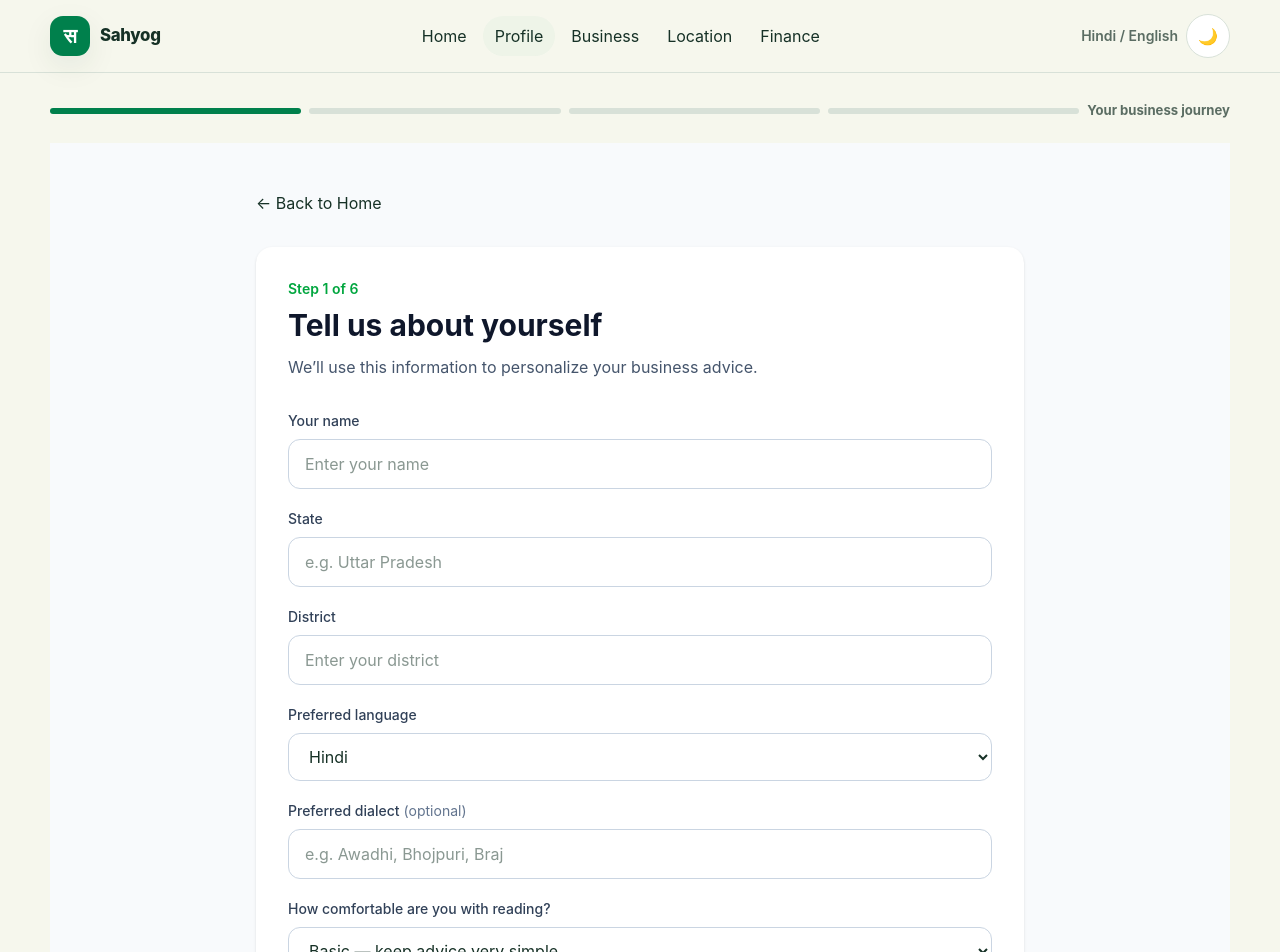
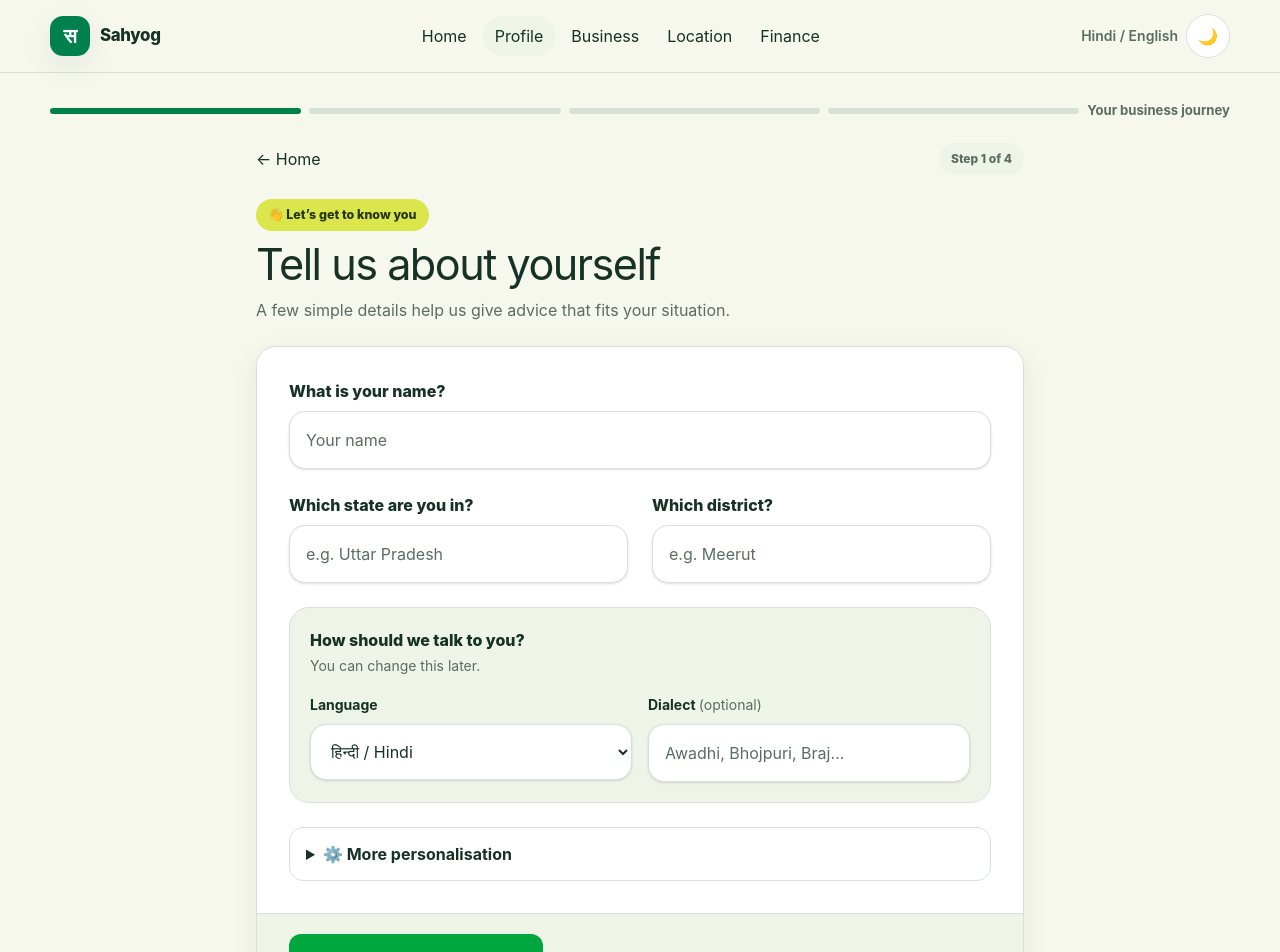
Before and after one commit to BU1lDR/ArthNiti, a React app in the folder frontend/: page /profile in a window 1280 px wide. Shown: the top 952 px of the page. Built offline with nearby package versions, Linux system fonts and the light colour scheme; no server answers; the HTML template or start-up script is replaced by a standard one.

Commit message:
ui: redesign profile onboarding for progressive disclosure

```diff
--- a/frontend/src/pages/ProfilePage.jsx
+++ b/frontend/src/pages/ProfilePage.jsx
@@ -1,159 +1,102 @@
-import { useNavigate } from 'react-router-dom'
-import { Link } from 'react-router-dom'
+import { useNavigate, Link } from 'react-router-dom'
 import { useApp } from '../context/AppContext'
 import Button from '../components/Button'
+
+const fieldClass = 'mt-2 w-full rounded-2xl border border-[var(--color-border)] bg-[var(--color-surface)] px-4 py-4 text-base text-[var(--color-text)] shadow-sm outline-none transition placeholder:text-[var(--color-text-muted)] focus:border-[var(--color-primary-strong)]'
 
 function ProfilePage() {
   const { applicationData, updateSection } = useApp()
   const navigate = useNavigate()
-
   const profile = applicationData.profile
 
   const handleChange = (event) => {
     const { name, value } = event.target
-
-    updateSection('profile', {
-      [name]: value,
-    })
+    updateSection('profile', { [name]: value })
   }
 
   const handleContinue = (event) => {
     event.preventDefault()
-
-    console.log('Profile data:', applicationData.profile)
-
     navigate('/business')
   }
 
   return (
-    <main className="min-h-screen bg-slate-50 px-6 py-12">
-      <div className="mx-auto max-w-3xl">
-        <Link
-          to="/"
-          className="text-sm font-medium text-green-700 hover:text-green-800"
-        >
-          ← Back to Home
+    <section className="mx-auto max-w-3xl">
+      <div className="mb-6 flex items-center justify-between gap-4">
+        <Link to="/" className="text-sm font-bold text-[var(--color-primary-strong)] hover:underline">
+          ← Home
         </Link>
-
-        <div className="mt-8 rounded-2xl bg-white p-8 shadow-sm">
-          <p className="text-sm font-semibold text-green-600">Step 1 of 6</p>
-
-          <h1 className="mt-2 text-3xl font-bold text-slate-900">
-            Tell us about yourself
-          </h1>
-
-          <p className="mt-3 text-slate-600">
-            We’ll use this information to personalize your business advice.
-          </p>
-
-          <form onSubmit={handleContinue} className="mt-8 space-y-5">
-            <div>
-              <label className="mb-2 block text-sm font-medium text-slate-700">
-                Your name
-              </label>
-
-              <input
-                name="name"
-                value={profile.name}
-                onChange={handleChange}
-                type="text"
-                placeholder="Enter your name"
-                className="w-full rounded-xl border border-slate-300 px-4 py-3 outline-none focus:border-green-600 focus:ring-2 focus:ring-green-100"
-              />
+        <span className="rounded-full bg-[var(--color-surface-soft)] px-3 py-2 text-xs font-extrabold text-[var(--color-text-muted)]">
+          Step 1 of 4
+        </span>
       </div>
 
-            <div>
-              <label className="mb-2 block text-sm font-medium text-slate-700">
-                State
-              </label>
-
-              <input
-                name="state"
-                value={profile.state}
-                onChange={handleChange}
-                type="text"
-                placeholder="e.g. Uttar Pradesh"
-                className="w-full rounded-xl border border-slate-300 px-4 py-3 outline-none focus:border-green-600 focus:ring-2 focus:ring-green-100"
-              />
+      <div className="ui-page-intro">
+        <p className="ui-eyebrow">👋 Let’s get to know you</p>
+        <h1 className="ui-page-title">Tell us about yourself</h1>
+        <p className="ui-page-subtitle">
+          A few simple details help us give advice that fits your situation.
+        </p>
       </div>
 
+      <form onSubmit={handleContinue} className="ui-card overflow-hidden">
+        <div className="space-y-6 p-5 sm:p-8">
           <div>
-              <label className="mb-2 block text-sm font-medium text-slate-700">
-                District
-              </label>
-
-              <input
-                name="district"
-                value={profile.district}
-                onChange={handleChange}
-                type="text"
-                placeholder="Enter your district"
-                className="w-full rounded-xl border border-slate-300 px-4 py-3 outline-none focus:border-green-600 focus:ring-2 focus:ring-green-100"
-              />
+            <label className="text-base font-extrabold" htmlFor="profile-name">What is your name?</label>
+            <input id="profile-name" name="name" value={profile.name} onChange={handleChange} type="text" placeholder="Your name" className={fieldClass} autoComplete="name" required />
           </div>
 
+          <div className="grid gap-6 sm:grid-cols-2">
             <div>
-              <label className="mb-2 block text-sm font-medium text-slate-700">
-                Preferred language
-              </label>
+              <label className="text-base font-extrabold" htmlFor="profile-state">Which state are you in?</label>
+              <input id="profile-state" name="state" value={profile.state} onChange={handleChange} type="text" placeholder="e.g. Uttar Pradesh" className={fieldClass} autoComplete="address-level1" required />
+            </div>
+            <div>
+              <label className="text-base font-extrabold" htmlFor="profile-district">Which district?</label>
+              <input id="profile-district" name="district" value={profile.district} onChange={handleChange} type="text" placeholder="e.g. Meerut" className={fieldClass} autoComplete="address-level2" required />
+            </div>
+          </div>
 
-              <select
-                name="language"
-                value={profile.language || 'Hindi'}
-                onChange={handleChange}
-                className="w-full rounded-xl border border-slate-300 bg-white px-4 py-3 outline-none focus:border-green-600 focus:ring-2 focus:ring-green-100"
-              >
-                <option value="Hindi">Hindi</option>
+          <div className="ui-card-soft p-5">
+            <h2 className="text-base font-extrabold">How should we talk to you?</h2>
+            <p className="mt-1 text-sm text-[var(--color-text-muted)]">You can change this later.</p>
+            <div className="mt-4 grid gap-4 sm:grid-cols-2">
+              <label className="block">
+                <span className="text-sm font-bold">Language</span>
+                <select name="language" value={profile.language || 'Hindi'} onChange={handleChange} className={fieldClass}>
+                  <option value="Hindi">हिन्दी / Hindi</option>
                   <option value="English">English</option>
                 </select>
+              </label>
+              <label className="block">
+                <span className="text-sm font-bold">Dialect <span className="font-normal text-[var(--color-text-muted)]">(optional)</span></span>
+                <input name="dialect" value={profile.dialect || ''} onChange={handleChange} type="text" placeholder="Awadhi, Bhojpuri, Braj…" className={fieldClass} />
+              </label>
+            </div>
           </div>
 
-            <div>
-              <label className="mb-2 block text-sm font-medium text-slate-700">
-                Preferred dialect
-                <span className="ml-1 font-normal text-slate-500">
-                  (optional)
-                </span>
+          <details className="ui-disclosure">
+            <summary>⚙️ More personalisation</summary>
+            <div className="ui-disclosure-body">
+              <label className="block">
+                <span className="font-bold text-[var(--color-text)]">How comfortable are you with reading?</span>
+                <select name="literacyLevel" value={profile.literacyLevel || 'low'} onChange={handleChange} className={fieldClass}>
+                  <option value="low">Basic — keep advice very simple</option>
+                  <option value="medium">Comfortable — simple explanations</option>
+                  <option value="high">Advanced — detailed explanations</option>
+                </select>
               </label>
-
-              <input
-                name="dialect"
-                value={profile.dialect || ''}
-                onChange={handleChange}
-                type="text"
-                placeholder="e.g. Awadhi, Bhojpuri, Braj"
-                className="w-full rounded-xl border border-slate-300 px-4 py-3 outline-none focus:border-green-600 focus:ring-2 focus:ring-green-100"
-              />
+              <p className="mt-3 text-sm">This setting helps us decide how much detail to show. Your answers and calculations remain the same.</p>
+            </div>
+          </details>
         </div>
 
-            <div>
-              <label className="mb-2 block text-sm font-medium text-slate-700">
-                How comfortable are you with reading?
-              </label>
-
-              <select
-                name="literacyLevel"
-                value={profile.literacyLevel || 'low'}
-                onChange={handleChange}
-                className="w-full rounded-xl border border-slate-300 bg-white px-4 py-3 outline-none focus:border-green-600 focus:ring-2 focus:ring-green-100"
-              >
-                <option value="low">Basic — keep advice very simple</option>
-                <option value="medium">
-                  Comfortable — simple explanations are fine
-                </option>
-                <option value="high">
-                  Advanced — detailed explanations are fine
-                </option>
-              </select>
+        <div className="border-t border-[var(--color-border)] bg-[var(--color-surface-soft)] p-5 sm:px-8">
+          <Button type="submit" className="w-full py-4 text-base sm:w-auto sm:min-w-56">
+            Continue to my business →
+          </Button>
         </div>
-
-            <Button type="submit" className="w-full py-4">
-              Continue →
-            </Button>
       </form>
-        </div>
-      </div>
-    </main>
+    </section>
   )
 }
 
```
Lines whose indentation alone changed are shown as unchanged.
